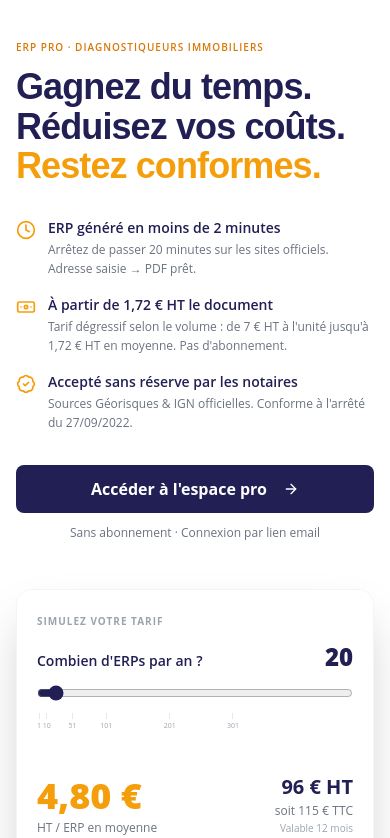
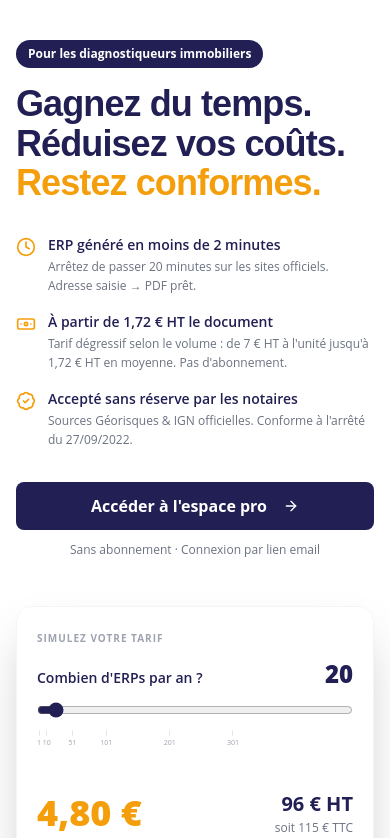
Before and after one commit to gregory690/erp-immo, a React (Vite) app: page /pro in a window 390 px wide. Shown: the top 838 px of the page. Built offline with nearby package versions, Linux system fonts and the light colour scheme.

Commit message:
style: label ciblage mobile plus visible — pill navy 'Pour les diagnostiqueurs immobiliers'
Co-Authored-By: Claude Sonnet 4.6 <noreply@anthropic.com>

```diff
--- a/src/pages/ProLanding.tsx
+++ b/src/pages/ProLanding.tsx
@@ -212,7 +212,11 @@ export default function ProLanding() {
                 <Building2 className="h-3.5 w-3.5 text-amber-500" />
                 <span className="text-xs font-semibold text-amber-700">Espace professionnel EDL&amp;DIAGNOSTIC</span>
               </div>
-              <p className="sm:hidden text-[10px] font-semibold uppercase tracking-widest text-amber-600 mb-3">ERP Pro · Diagnostiqueurs immobiliers</p>
+              <div className="sm:hidden mb-4">
+                <span className="inline-block bg-navy-900 text-white text-xs font-bold px-3 py-1.5 rounded-full">
+                  Pour les diagnostiqueurs immobiliers
+                </span>
+              </div>
               <h1 className="text-4xl sm:text-5xl font-extrabold text-navy-900 tracking-tight leading-[1.1]">
                 Gagnez du temps.<br />
                 Réduisez vos coûts.<br />
```
